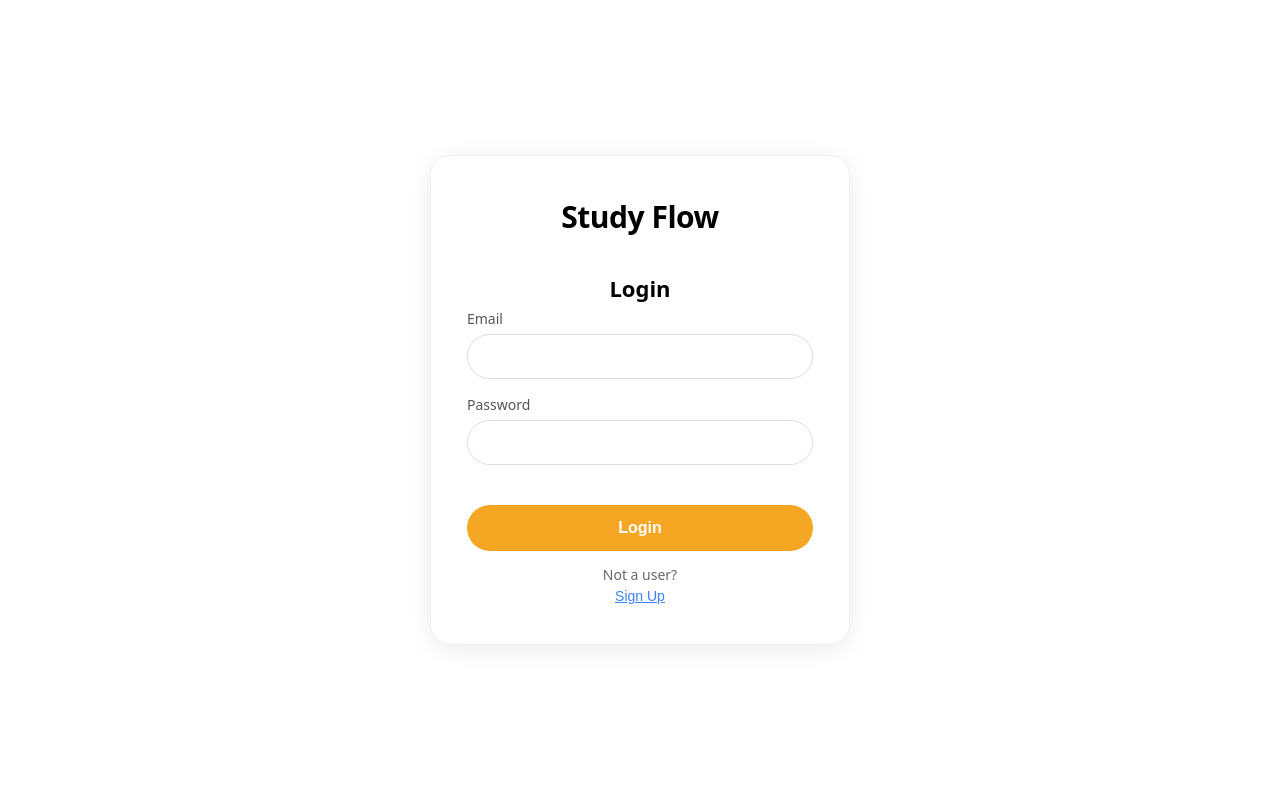
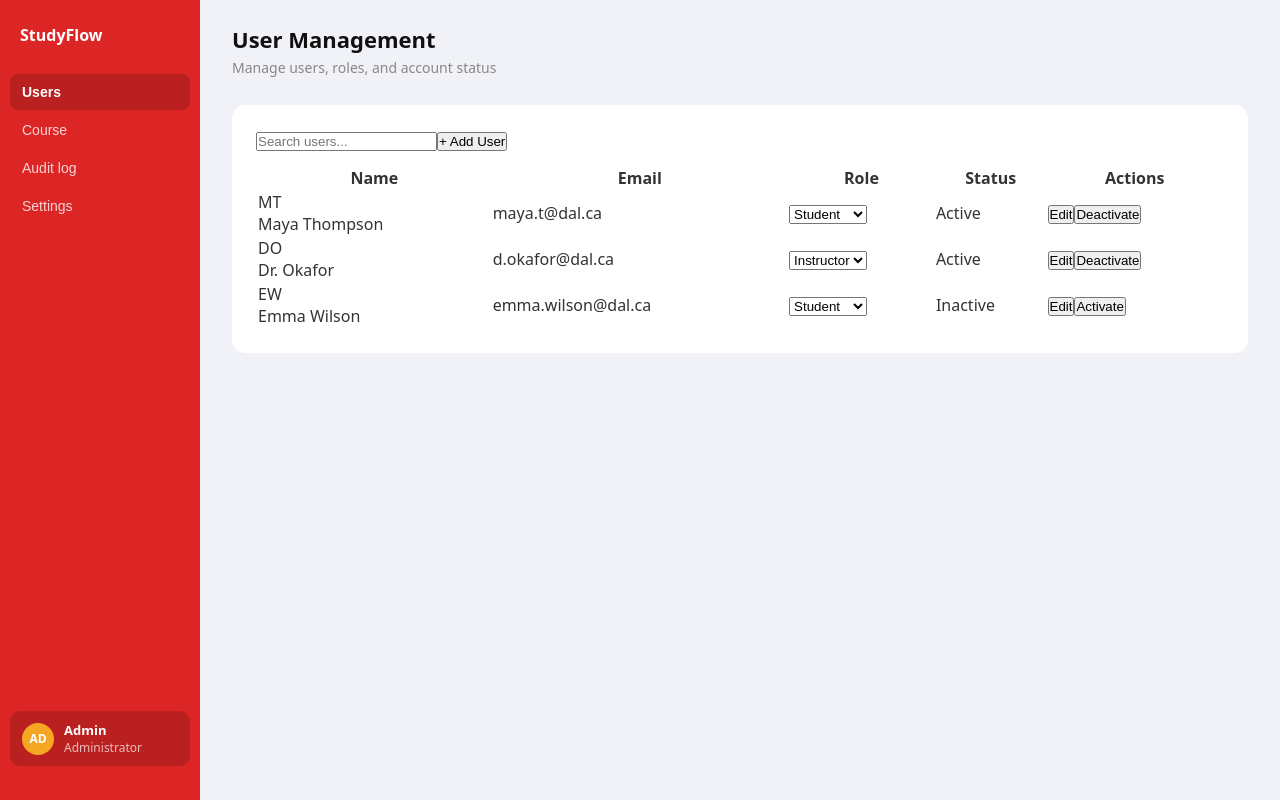
Before and after one commit to PCJashwanth/studyflow-frontend, a React (Vite) app: page / in a window 1280 px wide. Built offline with nearby package versions, Linux system fonts and the light colour scheme.

Commit message:
feat: added user table for admin dashboard.

```diff
--- a/src/App.jsx
+++ b/src/App.jsx
@@ -8,7 +8,7 @@ import './App.css'
 
 function App() {
   // 'login', 'signup', 'student-dashboard', 'admin-dashboard' or 'instructor-dashboard'
-  const [page, setPage] = useState('login')
+  const [page, setPage] = useState('admin-dashboard')
 
   return (
     <>
--- a/src/pages/admin/AdminDashboard.jsx
+++ b/src/pages/admin/AdminDashboard.jsx
@@ -1,6 +1,31 @@
 import { useState } from "react";
 
 const navItems = ['Users','Course', 'Audit log', 'Settings']
+
+{/* hardcoded users for display */}
+const users = [
+  {
+    id: 1,
+    fullName: "Maya Thompson",
+    email: "maya.t@dal.ca",
+    role: "Student",
+    isActive: true,
+  },
+  {
+    id: 2,
+    fullName: "Dr. Okafor",
+    email: "d.okafor@dal.ca",
+    role: "Instructor",
+    isActive: true,
+  },
+  {
+    id: 3,
+    fullName: "Emma Wilson",
+    email: "emma.wilson@dal.ca",
+    role: "Student",
+    isActive: false,
+  },
+];
 
 function AdminDashboard({ onLogout }) {
     const [activePage, setActivePage] = useState('Users')
@@ -10,7 +35,8 @@ function AdminDashboard({ onLogout }) {
 
         <div className="dashboard">
 
-            {/* sidebar nav */}
+            {/* sidebar nav
+            TODO: move sidebar into components folder as a reusable component */}
             <aside className="sidebar admin">
 
                 <div className="sidebar-logo">
@@ -46,14 +72,88 @@ function AdminDashboard({ onLogout }) {
                         <div className="user-avatar">AD</div>
                         <div>
                             <p className="user-name">Admin</p>
-                            <p className="user-role">Admin</p>
+                            <p className="user-role">Administrator</p>
                         </div>
                     </div>
                 </div>
             </aside>
 
+            {/* main content for user management */}
+            <main className="main-area" onClick={() => setShowPopup(false)}>
+
+                <p className="greeting">User Management</p>
+                <p className="greeting-sub">Manage users, roles, and account status</p>
 
 
+                <div className="panel admin-panel">
+                    <div className="admin-toolbar">
+                        <input
+                        type="text"
+                        placeholder="Search users..."
+                        className="user-search"
+                        />
+
+                        <button className="add-user-btn">
+                            + Add User
+                        </button>
+                    </div>
+
+                    {/* display users */}
+                    <table className="user-table">
+                        <thead>
+                            <tr>
+                                <th>Name</th>
+                                <th>Email</th>
+                                <th>Role</th>
+                                <th>Status</th>
+                                <th>Actions</th>
+                            </tr>
+                        </thead>
+
+                        <tbody>
+                            {users.map((user) => (
+                                <tr key={user.id}>
+                                    <td>
+                                        <div className="table-user">
+                                            <div className="table-avatar">
+                                                {user.fullName.split(" ").map((word) => word[0]).join("")}
+                                            </div>
+
+                                            <span>{user.fullName}</span>
+                                        </div>
+                                    </td>
+
+                                    <td>{user.email}</td>
+
+                                    <td>
+                                        <select className="role-select" defaultValue={user.role}>
+                                            <option>Student</option>
+                                            <option>Instructor</option>
+                                        </select>
+                                    </td>
+
+                                    <td>
+                                        <span
+                                            className={`status-badge ${ user.isActive ? "active" : "inactive" }`}>
+                                                {user.isActive ? "Active" : "Inactive"}
+                                        </span>
+                                    </td>
+
+                                    <td>
+                                        <button className="table-action">
+                                            Edit
+                                        </button>
+
+                                        <button className="table-action danger">
+                                            {user.isActive ? "Deactivate" : "Activate"}
+                                        </button>
+                                    </td>
+                                </tr>
+                            ))}
+                        </tbody>
+                    </table>
+                </div>
+            </main>
 
         </div>
 
```
